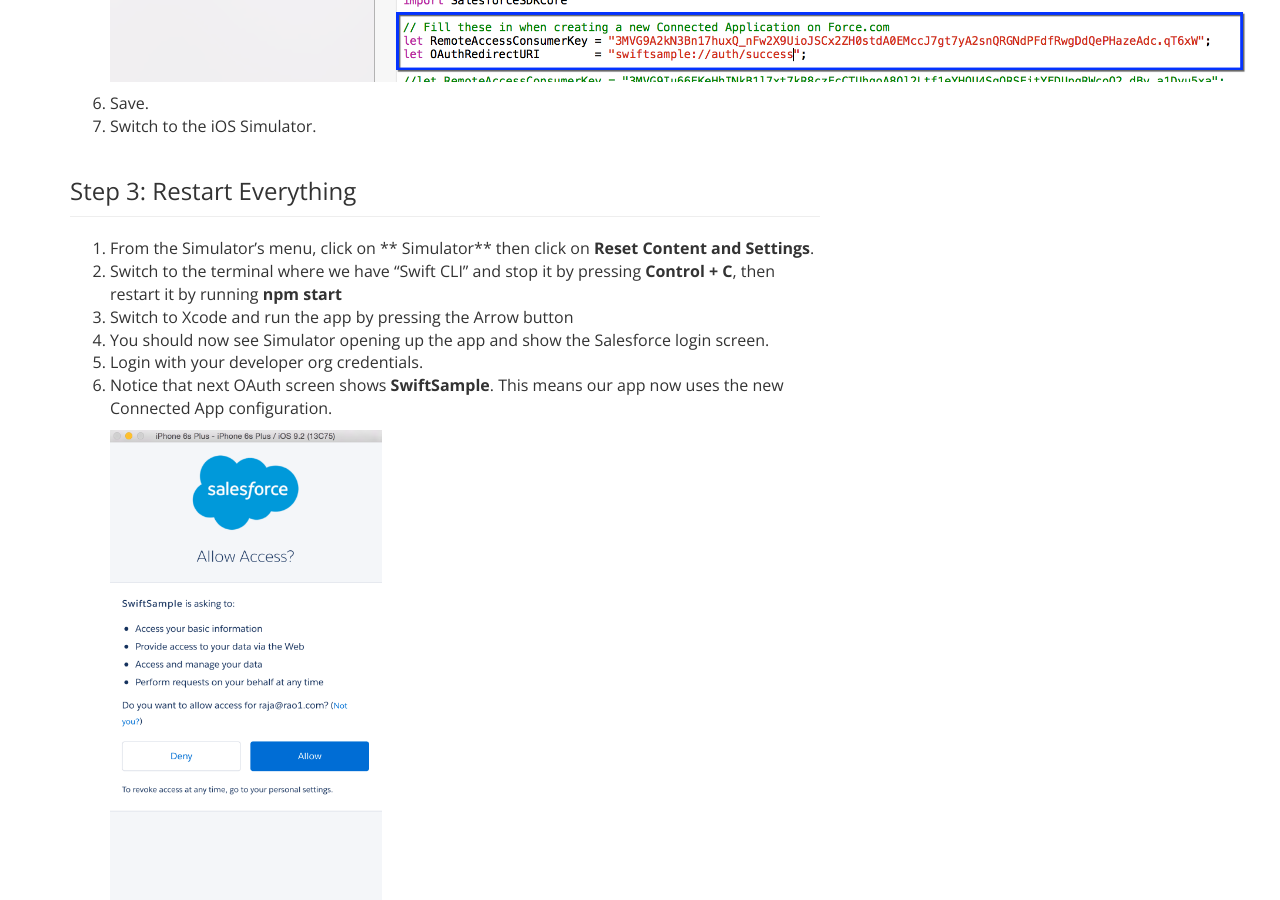
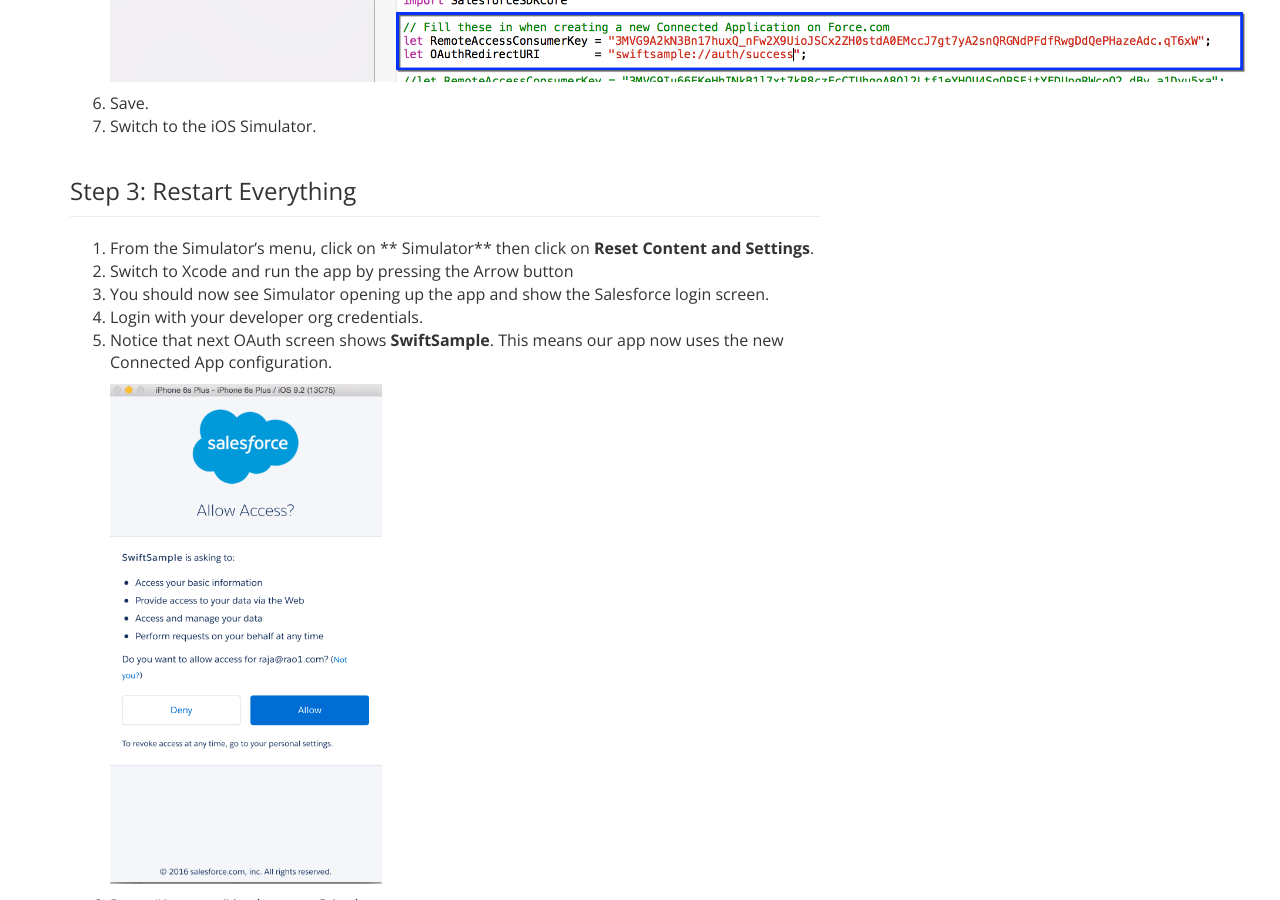
Before and after one commit to rajaraodv/salesforce-swift-tutorial, a Jekyll site: the page built from mobile-sdk-swift-adding-connected-app.md, in a window 1280 px wide and 900 px high, scrolled down 2353 px. Built offline with Jekyll 4.4.1, drawn with Linux system fonts in a browser that asks for light colours; Markdown is read by kramdown in place of the engine named in the settings; comment, search, counter and statistics services are not loaded.

Commit message:
initial commit

```diff
--- a/_layouts/module.html
+++ b/_layouts/module.html
@@ -17,6 +17,7 @@
             <li><a href="mobile-sdk-swift-create-forceios-app.html">Creating forceios App</a></li>
             <li><a href="mobile-sdk-swift-running-forceios-app.html">Running forceios App</a></li>
             <li><a href="mobile-sdk-swift-adding-connected-app.html">Adding Connected App</a></li>
+            <li><a href="mobile-sdk-swift-adding-pin-protect.html">Adding PIN Protect</a></li>
             <li><a href="next.html">Next Steps</a></li>
         </ol>
 
--- a/mobile-sdk-swift-adding-connected-app.md
+++ b/mobile-sdk-swift-adding-connected-app.md
@@ -40,11 +40,10 @@ App ID (Connected App's "Consumer Key") and the Callback URL is stored in the na
 
 ## Step 3: Restart Everything
 1. From the Simulator's menu, click on ** Simulator** then click on **Reset Content and Settings**.
-2. Switch to the terminal where we have "Swift CLI" and stop it by pressing **Control + C**, then restart it by running **npm start**
-3. Switch to Xcode and run the app by pressing the Arrow button
-4. You should now see Simulator opening up the app and show the Salesforce login screen.
-5. Login with your developer org credentials.
-6. Notice that next OAuth screen shows **SwiftSample**. This means our app now uses the new Connected App configuration.
+2. Switch to Xcode and run the app by pressing the Arrow button
+3. You should now see Simulator opening up the app and show the Salesforce login screen.
+4. Login with your developer org credentials.
+5. Notice that next OAuth screen shows **SwiftSample**. This means our app now uses the new Connected App configuration.
 
 	<img src="images/new-oauth-screen.png" style="height:500px" />
 7.  Press "Approve" in the next OAuth screen.
@@ -54,6 +53,6 @@ App ID (Connected App's "Consumer Key") and the Callback URL is stored in the na
 <div class="row" style="margin-top:40px;">
 <div class="col-sm-12">
 <a href="mobile-sdk-swift-running-forceios-app.html" class="btn btn-default"><i class="glyphicon glyphicon-chevron-left"></i> Previous</a>
-<a href="next.html" class="btn btn-default pull-right">Next <i class="glyphicon glyphicon-chevron-right"></i></a>
+<a href="mobile-sdk-swift-adding-pin-protect.html" class="btn btn-default pull-right">Next <i class="glyphicon glyphicon-chevron-right"></i></a>
 </div>
 </div>
```
Also changed, not shown: index.md (+1 -0 lines), mobile-sdk-swift-adding-pin-protect.md (added, +65 -0 lines), images/pin-customize.png (added), images/pin-protect.png (added), images/pin-security-ask.png (added), images/pin-security-confirm.png (added), images/pin-security-enter.png (added).
